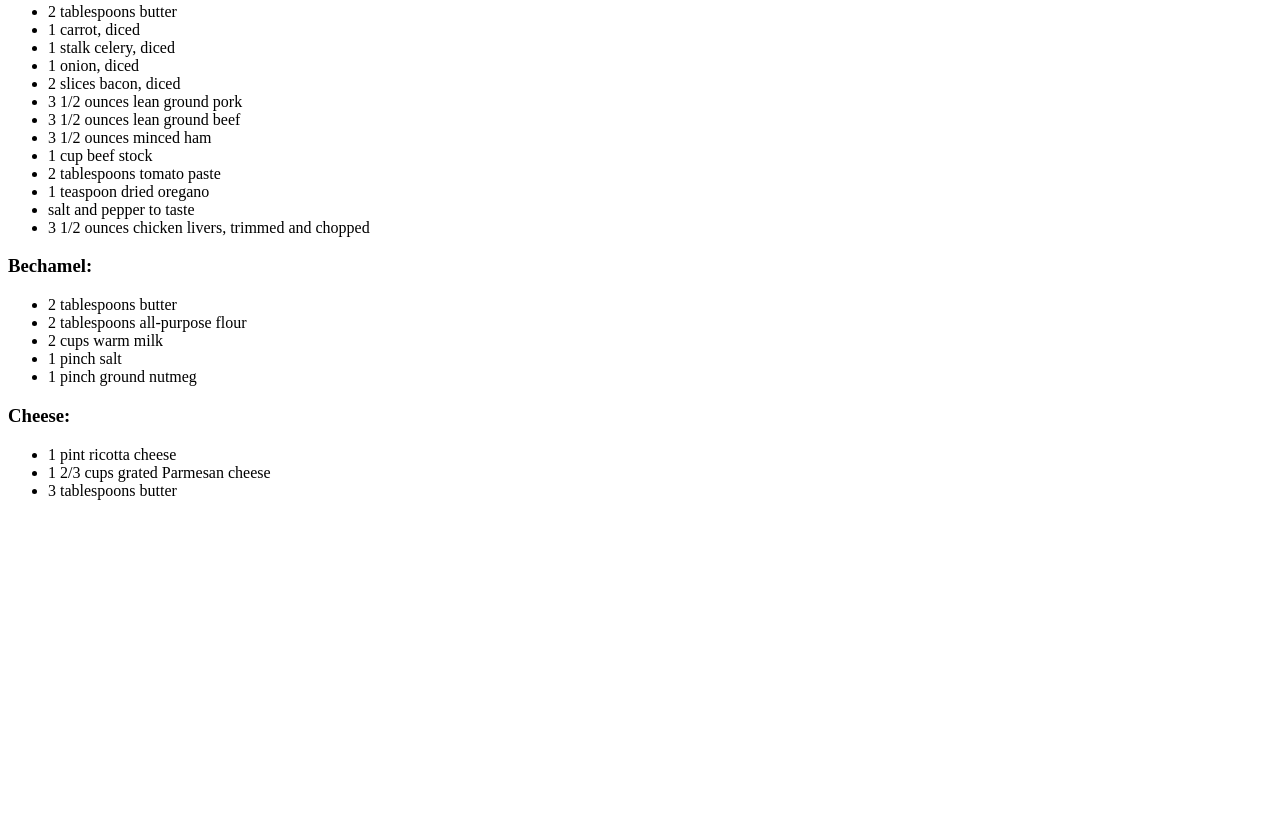
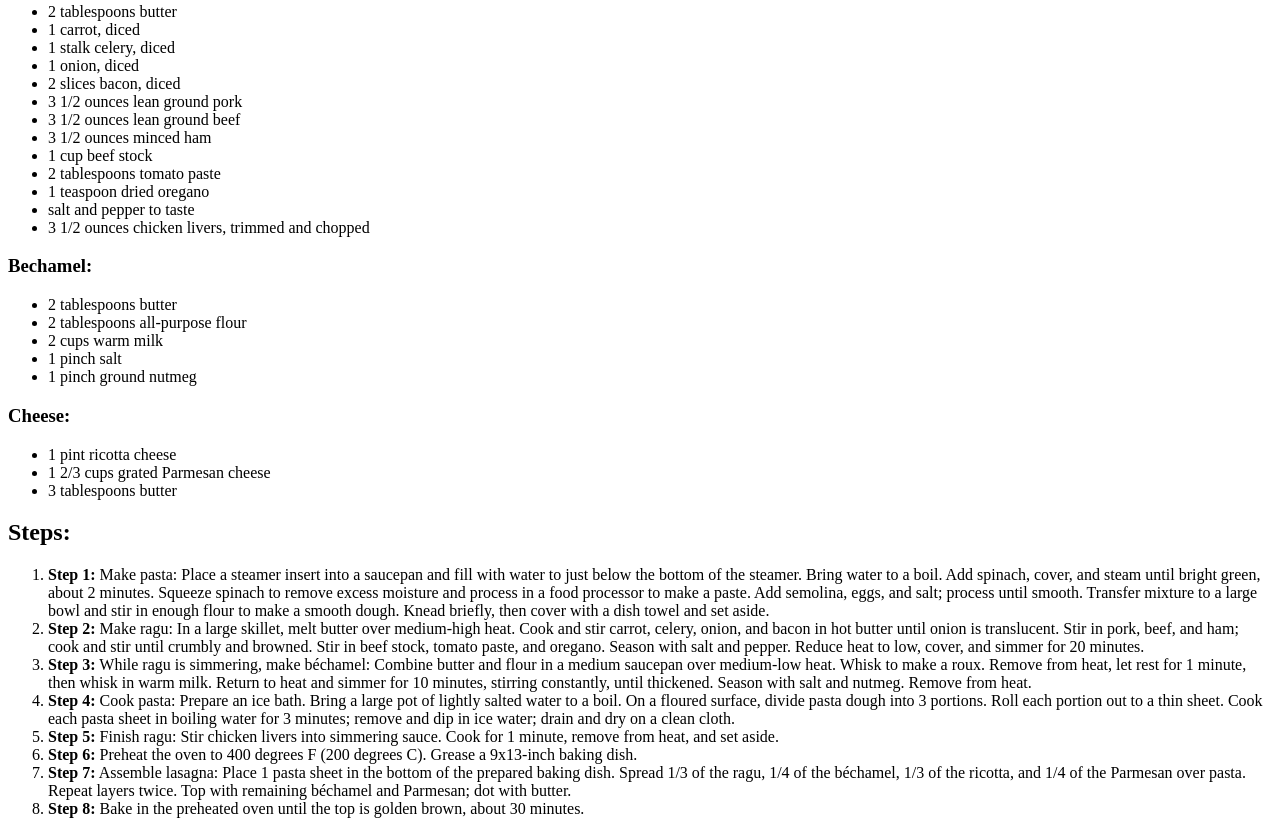
Before and after one commit to thewallshaveteeth/odin-recipes, a plain HTML site: page recipes/lasagne.html in a window 1280 px wide. Shown: the part 723-1557 px from the top of the page. Before the commit the page ends 1239 px from the top, so only its background shows below. Drawn offline with Linux system fonts and the light colour scheme.

Commit message:
Page complete with instructions needs spell check

```diff
--- a/recipes/lasagne.html
+++ b/recipes/lasagne.html
@@ -50,5 +50,34 @@
         <li>1 2/3 cups grated Parmesan cheese</li>
         <li>3 tablespoons butter</li>
     </ul>
+    <h2>Steps:</h2>
+    <ol>
+        <li><b>Step 1:</b> Make pasta: Place a steamer insert into a saucepan and fill with water to just below the bottom of the steamer.
+            Bring water to a boil. Add spinach, cover, and steam until bright green, about 2 minutes.
+            Squeeze spinach to remove excess moisture and process in a food processor to make a paste.
+            Add semolina, eggs, and salt; process until smooth.
+            Transfer mixture to a large bowl and stir in enough flour to make a smooth dough.
+            Knead briefly, then cover with a dish towel and set aside.</li>
+        <li><b>Step 2:</b> Make ragu: In a large skillet, melt butter over medium-high heat.
+            Cook and stir carrot, celery, onion, and bacon in hot butter until onion is translucent.
+            Stir in pork, beef, and ham; cook and stir until crumbly and browned.
+            Stir in beef stock, tomato paste, and oregano. Season with salt and pepper.
+            Reduce heat to low, cover, and simmer for 20 minutes.</li>
+        <li><b>Step 3:</b> While ragu is simmering, make béchamel: Combine butter and flour in a medium saucepan over medium-low heat.
+            Whisk to make a roux. Remove from heat, let rest for 1 minute, then whisk in warm milk.
+            Return to heat and simmer for 10 minutes, stirring constantly, until thickened.
+            Season with salt and nutmeg. Remove from heat.</li>
+        <li><b>Step 4:</b> Cook pasta: Prepare an ice bath.
+            Bring a large pot of lightly salted water to a boil.
+            On a floured surface, divide pasta dough into 3 portions.
+            Roll each portion out to a thin sheet.
+            Cook each pasta sheet in boiling water for 3 minutes; remove and dip in ice water; drain and dry on a clean cloth.</li>
+        <li><b>Step 5:</b> Finish ragu: Stir chicken livers into simmering sauce. Cook for 1 minute, remove from heat, and set aside.</li>
+        <li><b>Step 6:</b> Preheat the oven to 400 degrees F (200 degrees C). Grease a 9x13-inch baking dish.</li>
+        <li><b>Step 7:</b> Assemble lasagna: Place 1 pasta sheet in the bottom of the prepared baking dish.
+            Spread 1/3 of the ragu, 1/4 of the béchamel, 1/3 of the ricotta, and 1/4 of the Parmesan over pasta.
+            Repeat layers twice. Top with remaining béchamel and Parmesan; dot with butter.</li>
+        <li><b>Step 8:</b> Bake in the preheated oven until the top is golden brown, about 30 minutes.</li>
+    </ol>
 </body>
 </html>
```
